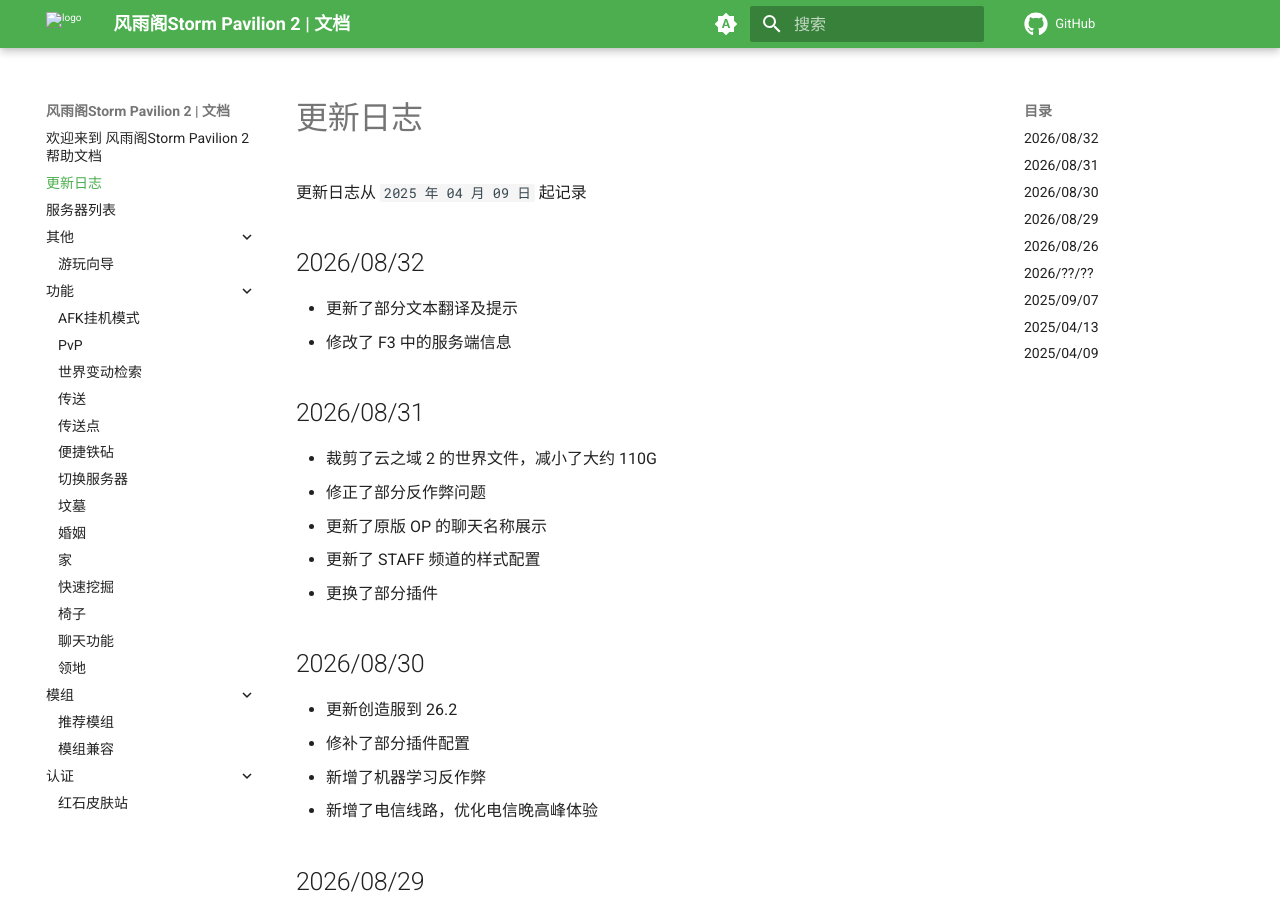
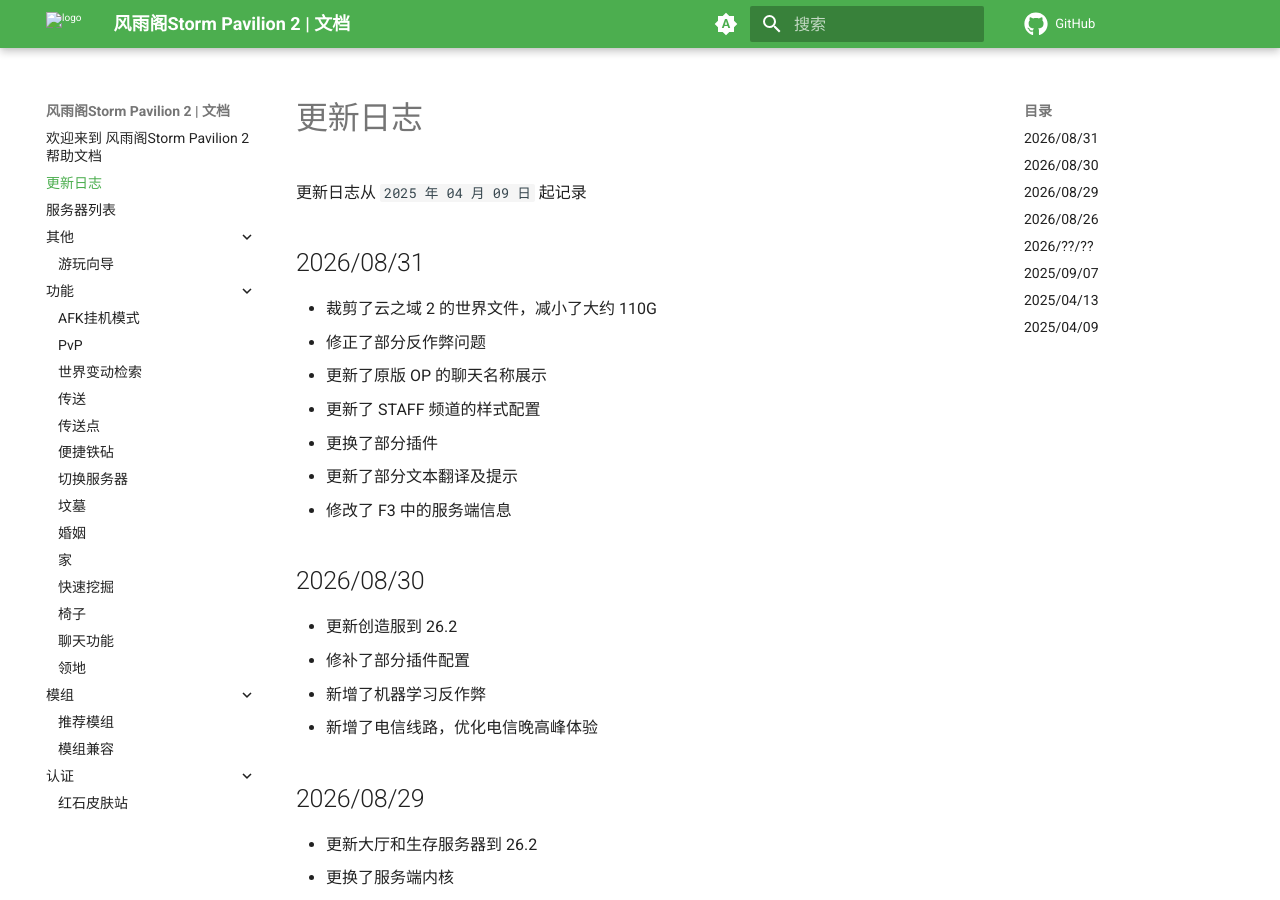
Before and after one commit to SPCraftMC/Docs, an MkDocs documentation site: the page built from docs/更新日志.md, in a window 1280 px wide and 900 px high. Built offline with MkDocs 1.6.1 and Material for MkDocs 9.7.7, drawn with Linux system fonts in a browser that asks for light colours; comment, search, counter and statistics services are not loaded; some of the changed lines change nothing that is shown.

Commit message:
Fix typo

```diff
--- a/docs/更新日志.md
+++ b/docs/更新日志.md
@@ -1,11 +1,6 @@
 # 更新日志
 
 更新日志从 `2025 年 04 月 09 日` 起记录
-
-## 2026/08/32
-
-- 更新了部分文本翻译及提示
-- 修改了 F3 中的服务端信息
 
 ## 2026/08/31
 
@@ -14,6 +9,8 @@
 - 更新了原版 OP 的聊天名称展示
 - 更新了 STAFF 频道的样式配置
 - 更换了部分插件
+- 更新了部分文本翻译及提示
+- 修改了 F3 中的服务端信息
 
 ## 2026/08/30
 
```
